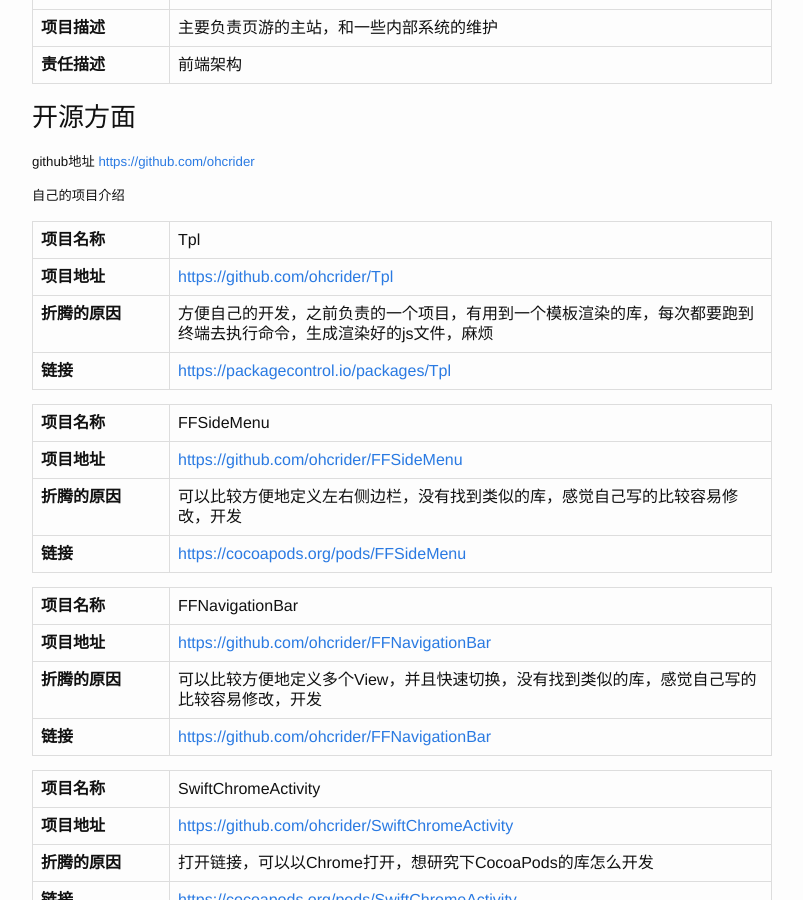
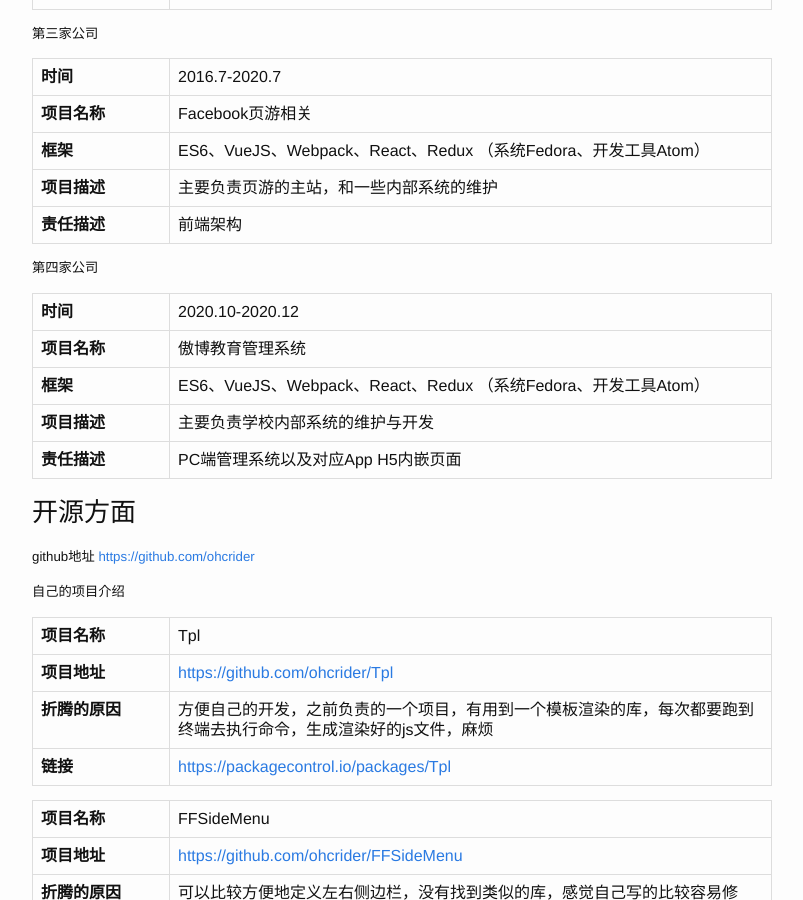
Before and after one commit to ohcrider/ohcrider.github.io, a Jekyll site: the page built from resume.md, in a window 1280 px wide and 900 px high, scrolled down 4431 px. Shown: the whole window, without its empty margins (238-1041 px from the left). Built offline with Jekyll 4.4.1, drawn with Linux system fonts in a browser that asks for light colours; some of the changed text lies outside the part shown.

Commit message:
Update resume.md

```diff
--- a/resume.md
+++ b/resume.md
@@ -45,6 +45,13 @@
 时间 | 2016.7-2020.7
 公司名称 | 厦门华游科技有限公司（前端架构师）
 工作内容 | 前端（海外页游方面的业务）
+
+
+##### 第四段工作经历
+
+时间 | 2020.10-2020.12
+公司名称 | 厦门傲博教育有限公司（前端）
+工作内容 | 学校内部OA系统开发与维护
 
 ### 管理经验
 
@@ -139,6 +146,15 @@
 项目描述 | 主要负责页游的主站，和一些内部系统的维护
 责任描述 | 前端架构
 
+
+##### 第四家公司
+
+时间 | 2020.10-2020.12
+项目名称 | 傲博教育管理系统
+框架 | ES6、VueJS、Webpack、React、Redux （系统Fedora、开发工具Atom）
+项目描述 | 主要负责学校内部系统的维护与开发
+责任描述 | PC端管理系统以及对应App H5内嵌页面
+
 ### 开源方面
 
 ##### github地址 [https://github.com/ohcrider](https://github.com/ohcrider)
```
